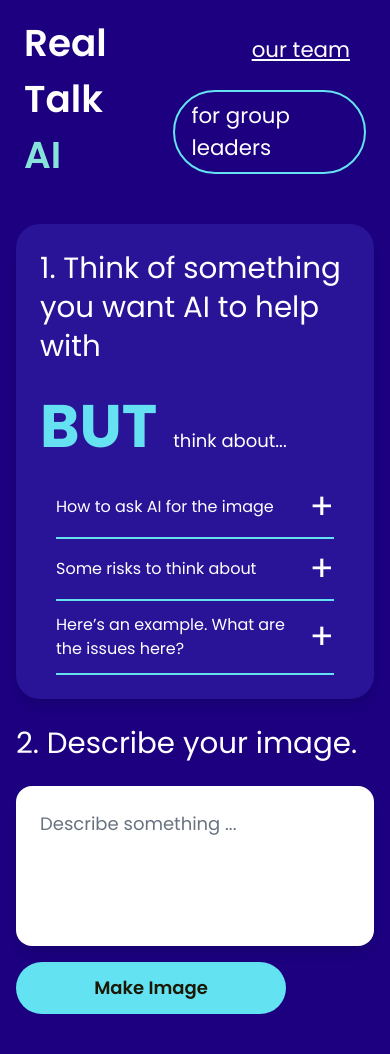
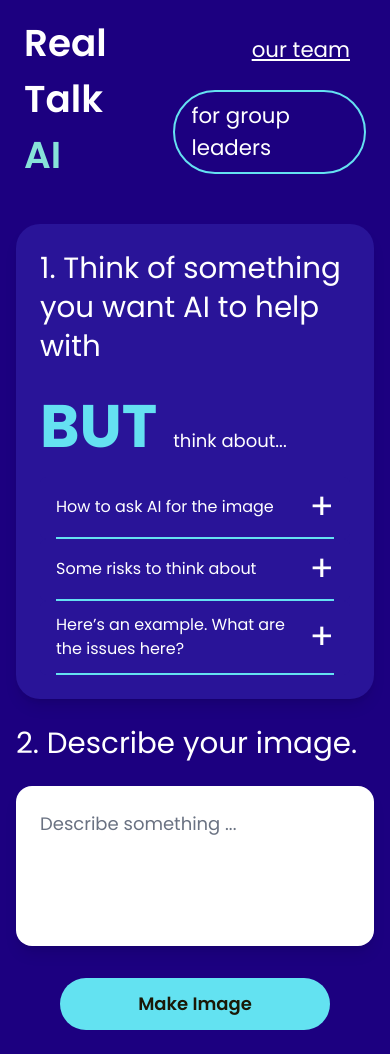
Before and after one commit to neontribe/think-ai, a Next.js app: page /process/query/image-generation in a window 390 px wide. Built offline with nearby package versions, Linux system fonts and the light colour scheme.

Commit message:
Center RouteButton on mobile view

```diff
--- a/src/app/components/PromptInput.jsx
+++ b/src/app/components/PromptInput.jsx
@@ -85,6 +85,7 @@ export default function PromptInput({
         )}
 
         {/* Submit Button */}
+        <div className="flex justify-center md:justify-start mt-4">
         <RouteButton
           type='submit'
           variant='primary'
@@ -93,6 +94,7 @@ export default function PromptInput({
         >
           {buttonText}
         </RouteButton>
+        </div>
       </form>
   );
 }
```
